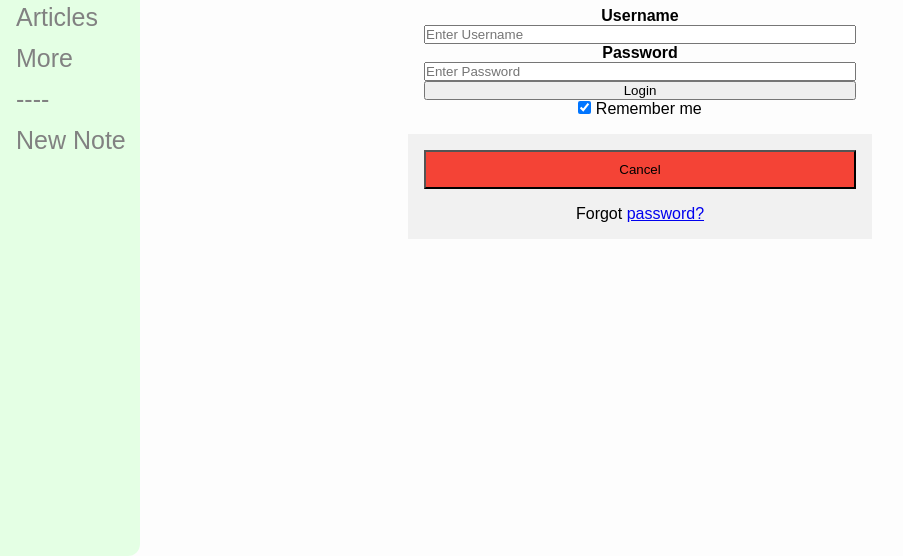
After one commit to agentcentabob/webapp25, a Flask app: page /login.html in a window 1280 px wide. The commit adds this page. Shown: the part 244-800 px from the top of the page, without its empty margins (0-903 px from the left). Run offline with Flask 3, Linux system fonts and the light colour scheme; some web fonts are replaced.

Commit message:
Created login page, adjusted styling on various pages

```diff
--- a/static/css/style.css
+++ b/static/css/style.css
@@ -41,7 +41,8 @@ main {
   width: 800px;
   height: 400px;
   border: #000000;
-  border-radius: 2px;
+  border-radius: 4px;
+  border-width: 10px;
 }
 
 /* title */
@@ -51,13 +52,8 @@ main {
   font-size: xx-large;
   font-weight: bold;
   text-align: center;
-  color: #ffffff;
+  color: #000000;
   text-decoration: none;
-
-  /* background and size*/
-  background: linear-gradient(0deg, rgb(255, 255, 255, 0), rgb(41, 41, 41), rgba(60, 60, 60, 1));
-  padding-inline: 300px;
-  padding-bottom: 40px;
 
   /* centering */
   margin-inline: auto;
@@ -69,7 +65,7 @@ main {
 }
 
 .pagetitle a:visited {
-  color: #ffffff;
+  color: #000000;
 }
 
 .pagetitle a:hover {
@@ -78,6 +74,12 @@ main {
 
 .pagetitle a:active {
   color: #888888;
+}
+
+/* log in button */
+.login {
+  float: right;
+  display: inline;
 }
 
 /* w3: search bar */
@@ -130,6 +132,81 @@ main {
   }
   .topnav input[type=text] {
     border: 1px solid #ccc;
+  }
+} */
+
+/* w3: log in */
+/* w3: form border */
+.loginform {
+  border: 3px solid #f1f1f1;
+}
+
+/* w3: inputs */
+.logininput[type=text], .logininput[type=password] {
+  width: 100%;
+  padding: 12px 20px;
+  margin: 8px 0;
+  display: inline-block;
+  border: 1px solid #ccc;
+  box-sizing: border-box;
+}
+
+/* w3: button styles */
+.loginbtn {
+  background-color: #04AA6D;
+  color: white;
+  padding: 14px 20px;
+  margin: 8px 0;
+  border: none;
+  cursor: pointer;
+  width: 100%;
+}
+
+/* w3: button hover effect */
+.loginbutton:hover {
+  opacity: 0.8;
+}
+
+/* w3: cancel button styling */
+.cancelbtn {
+  width: auto;
+  padding: 10px 18px;
+  background-color: #f44336;
+}
+
+/* w3: image alignment */
+.imgcontainer {
+  text-align: center;
+  margin: 24px 0 12px 0;
+}
+
+/* w3: image avatar */
+img.avatar {
+  width: 40%;
+  border-radius: 50%;
+}
+
+/* w3: forgot password */
+span.psw {
+  float: right;
+  padding-top: 16px;
+}
+
+.logincontainer {
+  padding: 16px;
+  display: grid;
+  grid-template-columns: 1fr;
+  grid-template-rows: 1fr;
+}
+
+/* w3: adjust styles for some buttons on smaller screen sizes
+@media screen and (max-width: 300px) {
+  span.psw {
+    display: block;
+    float: none;
+  }
+  .cancelbtn {
+    width: 100%;
   }
 } */
 
--- a/templates/articles.html
+++ b/templates/articles.html
@@ -14,7 +14,7 @@
         <p class="body">{{ row[3] }}</p>
         <p class="body">{{ row[4] }}</p>
         <p class="body">By user {{ row[0] }}</p>
-        <a class="card-link" href="{{ row[0] }}/{{ row[1] }}">
+        <a class="card-link" href="{{ row[0] }}/{{ row[1] }}.html">
         <button class="btn">Read More</button>
         </a>
     </div>
--- a/templates/index.html
+++ b/templates/index.html
@@ -9,6 +9,9 @@
   <div class="featuredimg">
     <img src="static/images/westmead_lr.jpg" alt="Featured image: L4 vehicle in Westmead, Sydney">
   </div>
+  <div class="center">
+    Welcome back
+  </div>
   <main> The premier notebook web application for urban planners and designers. By Jethro Shapiro-Liu, 10CPTY 2025</main>
 
 </body>
--- a/templates/layout.html
+++ b/templates/layout.html
@@ -14,7 +14,11 @@
   <div class="topnav">
     <span class="material-symbols-outlined">search</span>
     <div class="divider">-</div>
-    <input type="text" placeholder="Search anything..." />
+    <input type="text" placeholder="Search anything..."/>
+  </div>
+
+  <div class="login">
+    <a href="../login.html">Login</a>
   </div>
 
   <body>
--- /dev/null
+++ b/templates/login.html
@@ -0,0 +1,29 @@
+{% extends 'layout.html' %} {% block content %}
+<head>
+  <title>Login - URBANNOTES</title>
+</head>
+
+<form action="action_page.php" method="post">
+  <div class="imgcontainer">
+    <img src="img_avatar2.png" alt="Avatar" class="avatar">
+  </div>
+
+  <div class="logincontainer">
+    <label for="uname"><b>Username</b></label>
+    <input type="text" placeholder="Enter Username" name="uname" required>
+
+    <label for="psw"><b>Password</b></label>
+    <input type="password" placeholder="Enter Password" name="psw" required>
+
+    <button type="submit">Login</button>
+    <label>
+      <input type="checkbox" checked="checked" name="remember"> Remember me
+    </label>
+  </div>
+
+  <div class="logincontainer" style="background-color:#f1f1f1">
+    <button type="button" class="cancelbtn">Cancel</button>
+    <span class="psw">Forgot <a href="forgotpw.html">password?</a></span>
+  </div>
+</form>
+{% endblock %}
--- a/templates/map.html
+++ b/templates/map.html
@@ -3,9 +3,7 @@
   <title>Map - URBANNOTES</title>
 </head>
 <div class="embedmap">
-  <body>
-    <iframe src="https://www.openstreetmap.org/export/embed.html?bbox=149.08996582031253%2C-34.61512668346219%2C152.35839843750003%2C-33.05932046347212&amp;layer=mapnik" style="border: 1px solid black"></iframe><br/><small><a href="https://www.openstreetmap.org/?#map=9/-33.841/150.724">View Larger Map</a></small>
-    <script src="static/js/app.js"></script>
-  </body>
+  <iframe src="https://www.openstreetmap.org/export/embed.html?bbox=149.08996582031253%2C-34.61512668346219%2C152.35839843750003%2C-33.05932046347212&amp;layer=mapnik" style="border: 1px solid black"></iframe><br/><small><a href="https://www.openstreetmap.org/?#map=9/-33.841/150.724">View Larger Map</a></small>
+  <script src="static/js/app.js"></script>
 </div>
 {% endblock %}
```
Also changed, not shown: templates/404.html (+2 -8 lines).
